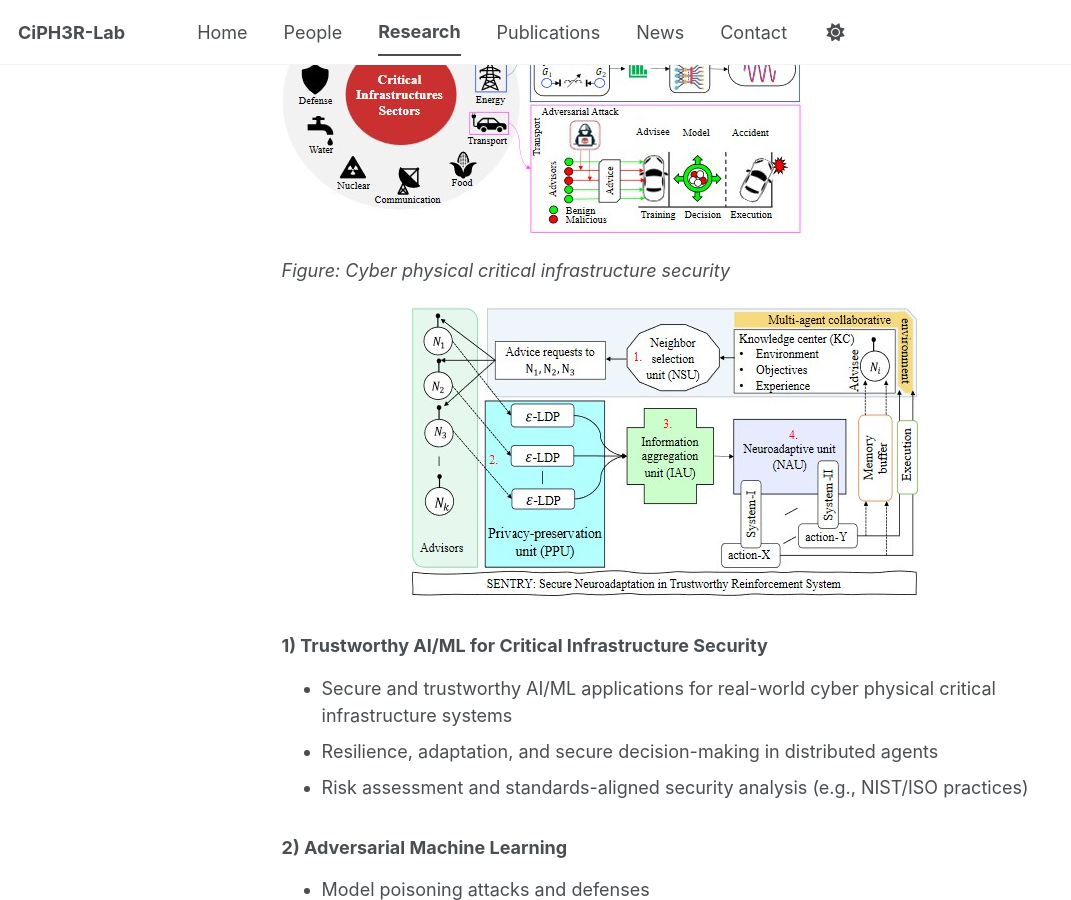
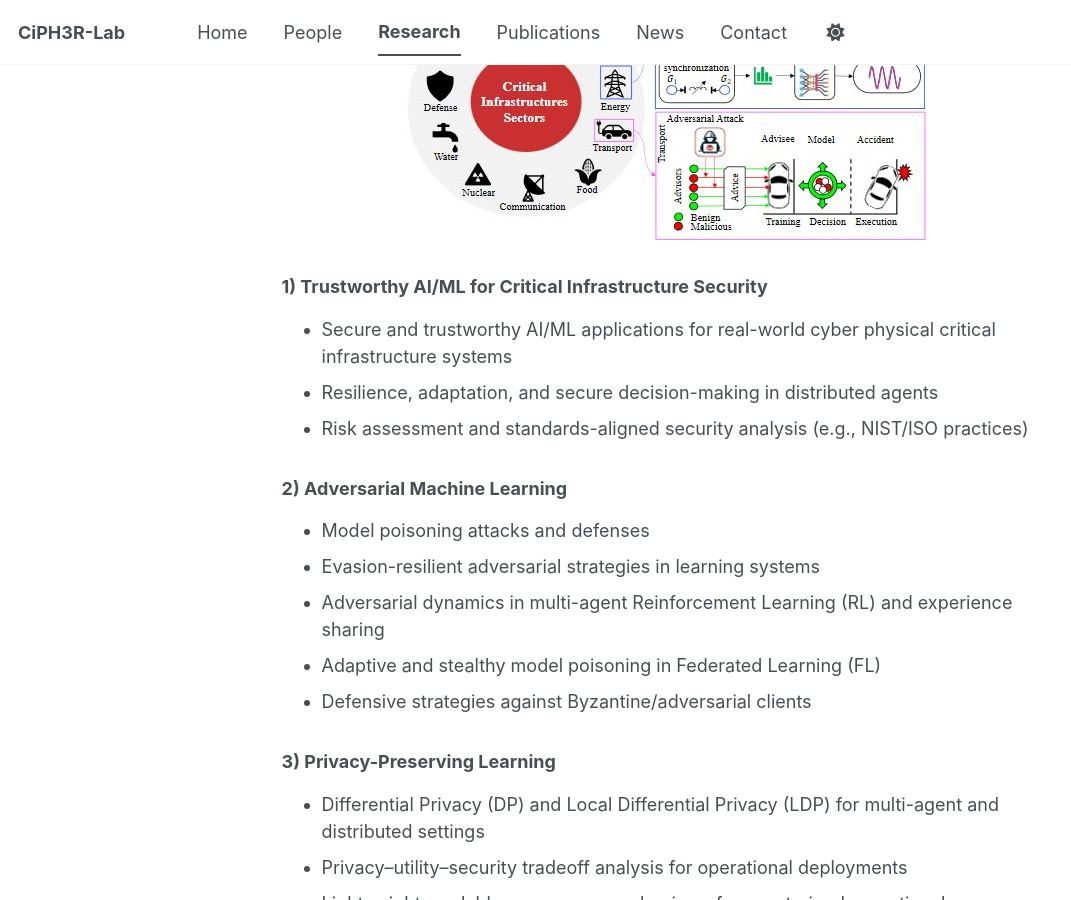
Before and after one commit to ciph3rLab/ciph3rLab.github.io, a Jekyll site: the page built from _pages/research.md, in a window 1280 px wide and 900 px high, scrolled down 498 px. Shown: the whole window, without its empty margins (0-1071 px from the left). Built offline with Jekyll 4.4.1, drawn with Linux system fonts in a browser that asks for light colours; a script bundle is joined from its source files by our own code; library files that are not in the unit come from our copies.

Commit message:
Update research.md

```diff
--- a/_pages/research.md
+++ b/_pages/research.md
@@ -10,12 +10,9 @@
 
 ## Core Research Thrusts
 
-![Cyber physical critical infrastructure security](/images/projects/cpci-security.jpg)
-
-*Figure: Cyber physical critical infrastructure security*
-
-<img src="/images/projects/zen-ai-architecture.jpg"
-     alt="Zen-AI architecture overview"
+<img src="/images/projects/cpci-security.jpg"
+     alt="Cyber physical critical infrastructure security"
+     caption="Figure: Cyber physical critical infrastructure security"
      style="max-width:600px; display:block; margin: 1rem auto;">
 
 
```
